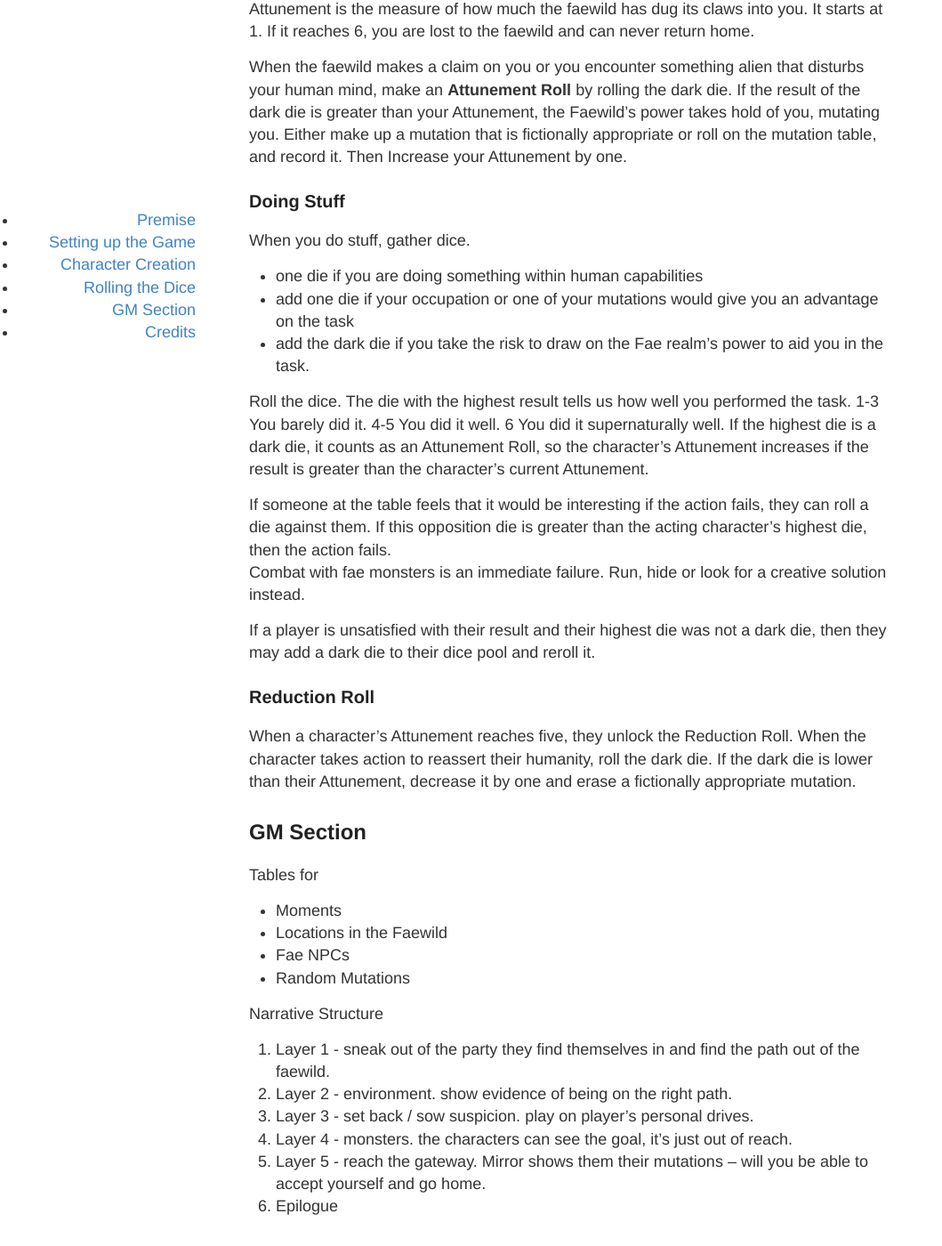
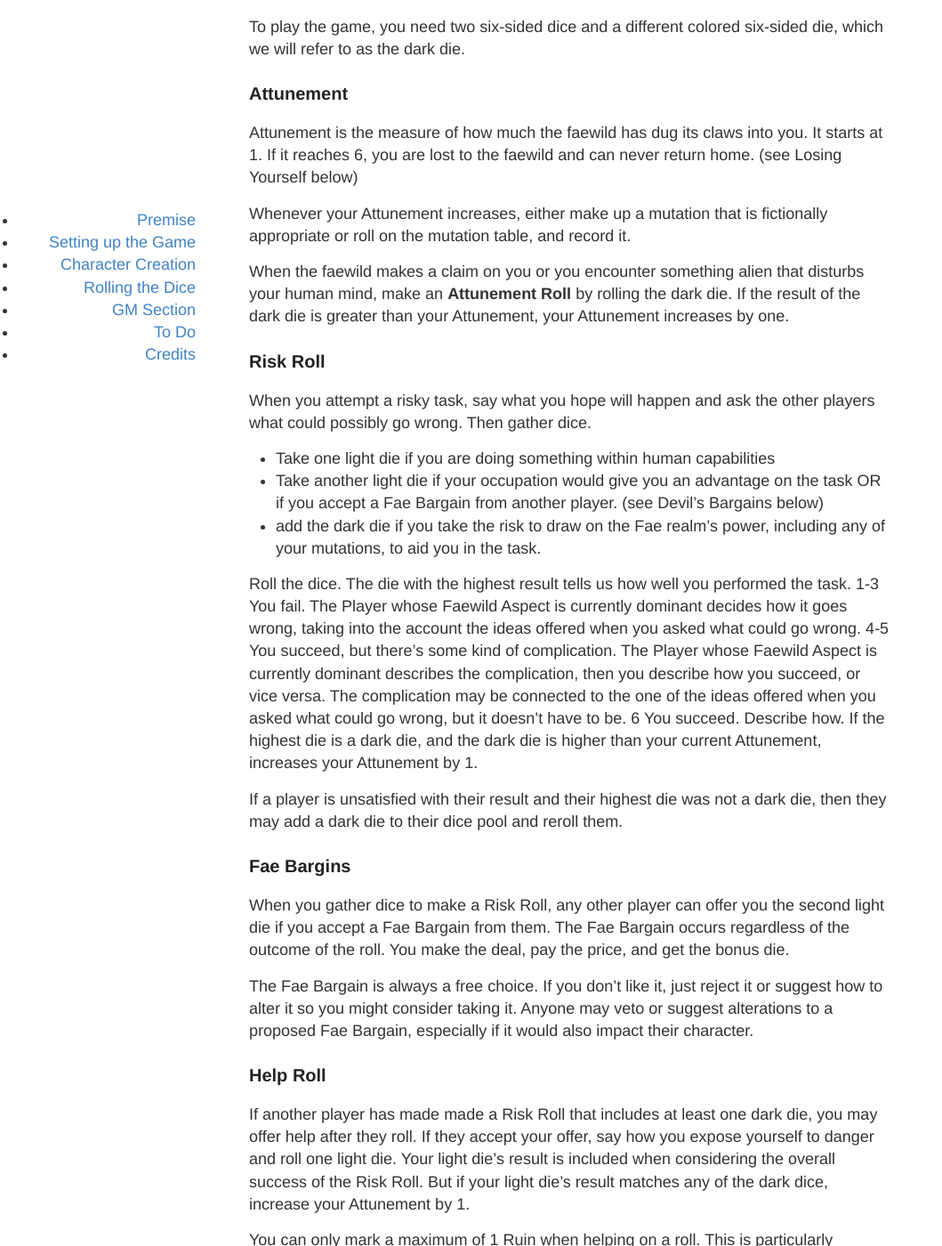
Before and after one commit to zechlau14/zechlau14.github.io, a Jekyll site: the page built from projects/Escape-from-Midsummer.md, in a window 1280 px wide and 1400 px high, scrolled down 1250 px. Shown: the whole window at 89% size, without its empty margins (0-1059 px from the left). Built offline with Jekyll 4.4.1, drawn with Linux system fonts in a browser that asks for light colours; some of the changed text lies outside the part shown.

Commit message:
making Escape from Midsummer a Rooted in Trophy game

```diff
--- a/projects/Escape-from-Midsummer.md
+++ b/projects/Escape-from-Midsummer.md
@@ -22,9 +22,13 @@ There are three Aspects of the Faewild.
 
 2. the Temptations,
 
-3. the Monsters.
+3. the Monsters.  Combat with fae monsters is an immediate failure. Run, hide or look for a creative solution instead.
 
-Read out the descriptions of each.
+Read out the descriptions of each. Each Player plays as one aspect.
+
+#### GM-variant
+
+If your table is extremely uncomfortable playing without a GM, you may assign one. That player does not control an Escapee, but controls all three Aspects of the Faewild.
 
 ## Character Creation
 
@@ -38,32 +42,52 @@ To play the game, you need two six-sided dice and a different colored six-sided
 
 ### Attunement
 
-Attunement is the measure of how much the faewild has dug its claws into you. It starts at 1. If it reaches 6, you are lost to the faewild and can never return home.
+Attunement is the measure of how much the faewild has dug its claws into you. It starts at 1. If it reaches 6, you are lost to the faewild and can never return home. (see Losing Yourself below)
 
-When the faewild makes a claim on you or you encounter something alien that disturbs your human mind, make an **Attunement Roll** by rolling the dark die. If the result of the dark die is greater than your Attunement, the Faewild's power takes hold of you, mutating you. Either make up a mutation that is fictionally appropriate or roll on the mutation table, and record it. Then Increase your Attunement by one.
+Whenever your Attunement increases, either make up a mutation that is fictionally appropriate or roll on the mutation table, and record it.
 
-### Doing Stuff
+When the faewild makes a claim on you or you encounter something alien that disturbs your human mind, make an **Attunement Roll** by rolling the dark die. If the result of the dark die is greater than your Attunement, your Attunement increases by one.
 
-When you do stuff, gather dice.
+### Risk Roll
 
-* one die if you are doing something within human capabilities
-* add one die if your occupation or one of your mutations would give you an advantage on the task
-* add the dark die if you take the risk to draw on the Fae realm's power to aid you in the task.
+When you attempt a risky task, say what you hope will happen and ask the other players what could possibly go wrong. Then gather dice.
+
+* Take one light die if you are doing something within human capabilities
+* Take another light die if your occupation would give you an advantage on the task OR if you accept a Fae Bargain from another player. (see Devil's Bargains below)
+* add the dark die if you take the risk to draw on the Fae realm's power, including any of your mutations, to aid you in the task.
 
 Roll the dice. The die with the highest result tells us how well you performed the task.
-1-3  You barely did it.
-4-5  You did it well.
-6    You did it supernaturally well.
-If the highest die is a dark die, it counts as an Attunement Roll, so the character's Attunement increases if the result is greater than the character's current Attunement.
+1-3  You fail. The Player whose Faewild Aspect is currently dominant decides how it goes wrong, taking into the account the ideas offered when you asked what could go wrong.
+4-5  You succeed, but there's some kind of complication. The Player whose Faewild Aspect is currently dominant describes the complication, then you describe how you succeed, or vice versa. The complication may be connected to the one of the ideas offered when you asked what could go wrong, but it doesn't have to be.
+6    You succeed. Describe how.
+If the highest die is a dark die, and the dark die is higher than your current Attunement, increases your Attunement by 1.
 
-If someone at the table feels that it would be interesting if the action fails, they can roll a die against them. If this opposition die is greater than the acting character's highest die, then the action fails.
-Combat with fae monsters is an immediate failure. Run, hide or look for a creative solution instead.
+If a player is unsatisfied with their result and their highest die was not a dark die, then they may add a dark die to their dice pool and reroll them.
 
-If a player is unsatisfied with their result and their highest die was not a dark die, then they may add a dark die to their dice pool and reroll it.
+### Fae Bargins
+
+When you gather dice to make a Risk Roll, any other player can offer you the second light die if you accept a Fae Bargain from them. The Fae Bargain occurs regardless of the outcome of the roll. You make the deal, pay the price, and get the bonus die.
+
+The Fae Bargain is always a free choice. If you don't like it, just reject it or suggest how to alter it so you might consider taking it. Anyone may veto or suggest alterations to a proposed Fae Bargain, especially if it would also impact their character.
+
+### Help Roll
+
+If another player has made made a Risk Roll that includes at least one dark die, you may offer help after they roll. If they accept your offer, say how you expose yourself to danger and roll one light die. Your light die's result is included when considering the overall success of the Risk Roll. But if your light die's result matches any of the dark dice, increase your Attunement by 1.
+
+You can only mark a maximum of 1 Ruin when helping on a roll. This is particularly relevant when a player re-rolls a Risk Roll. The helping player doesn't re-roll their light die. However, you still mark 1 Ruin if any re-rolled dice show the same number as your light die (provided you haven't marked 1 Ruin already due to this roll).
+
+
+More than one player may offer to help, in which case each player rolls their own light die. The helped player can incorporate all of the light dice into their own Risk Roll.
 
 ### Reduction Roll
 
 When a character's Attunement reaches five, they unlock the Reduction Roll. When the character takes action to reassert their humanity, roll the dark die. If the dark die is lower than their Attunement, decrease it by one and erase a fictionally appropriate mutation.
+
+### Losing Yourself
+
+When your Attunement reaches 6, you are permanently claimed by the Faewild. This is an important moment: Everyone focuses on your last actions as you are mutated for the last time in the game, and lose your last connection to your humanity.
+
+With your character lost, continue play as your Faewild Aspect, with a special focus on the offering of Fae Bargains.
 
 ## GM Section
 
@@ -83,6 +107,12 @@ Narrative Structure
 5. Layer 5 - reach the gateway. Mirror shows them their mutations -- will you be able to accept yourself and go home.
 6. Epilogue
 
+## To Do
+
+Player's sheet: 1/2 Aspect; 1/2 Character + basic moves.
+
 ## Credits
 
+This work is by Mr.Zech ([https://mrzech.itch.io]([https://mrzech.itch.io](https://mrzech.itch.io))).
+
 This work is based on Trophy (trophyrpg.com), product of Jesse Ross and Hedgemaze Press, and licensed for our use under the Creative Commons Attribution 4.0 License (https://creativecommons.org/licenses/by/4.0/). Trophy is adapted from Cthulhu Dark with permission of Graham Walmsley. Trophy is also based on Blades in the Dark (found at http://www.bladesinthedark.com/), product of One Seven Design, developed and authored by John Harper, and licensed for our use under the Creative Commons Attribution 3.0 Unported license (http://creativecommons.org/licenses/by/3.0/).
```
